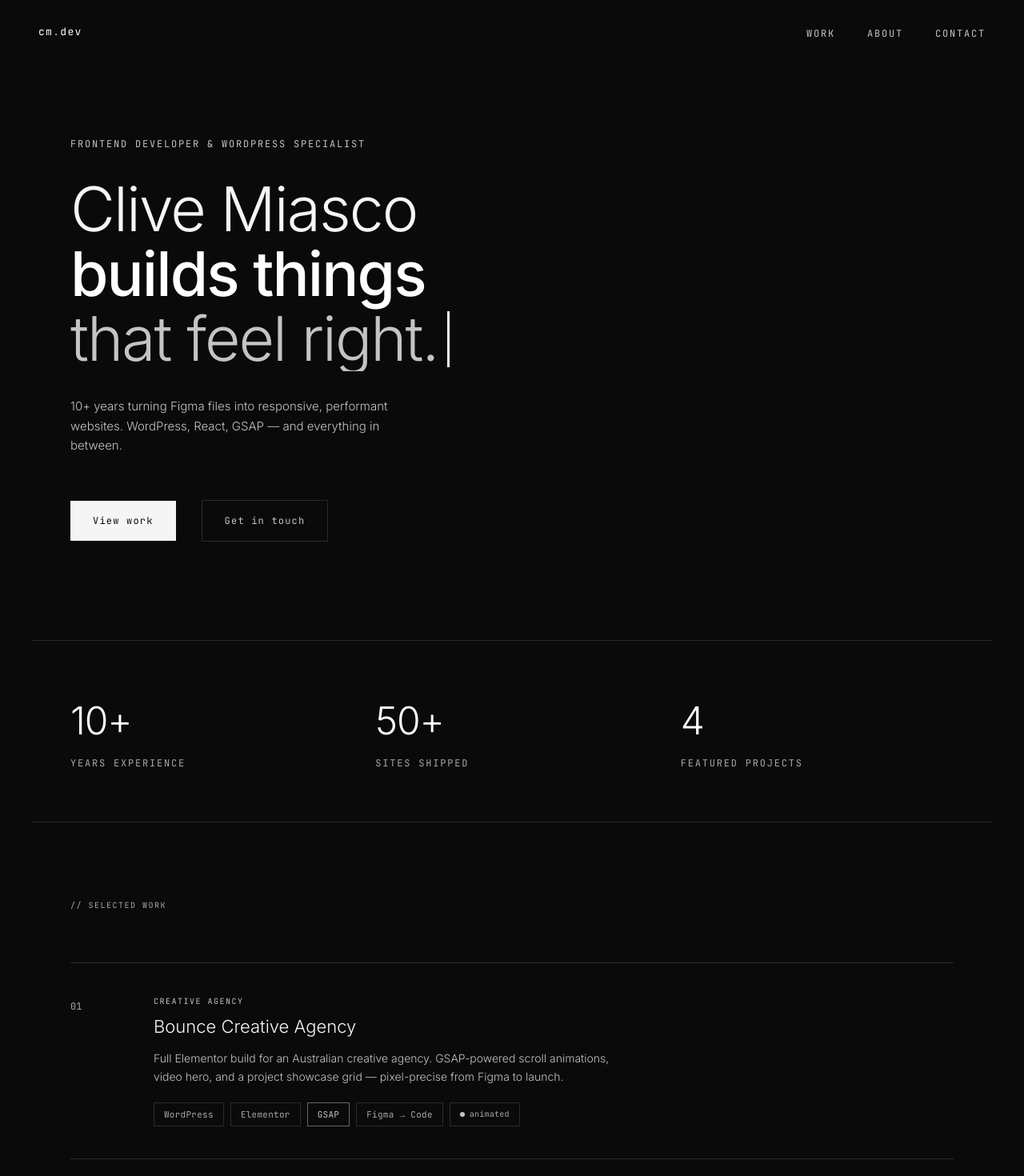
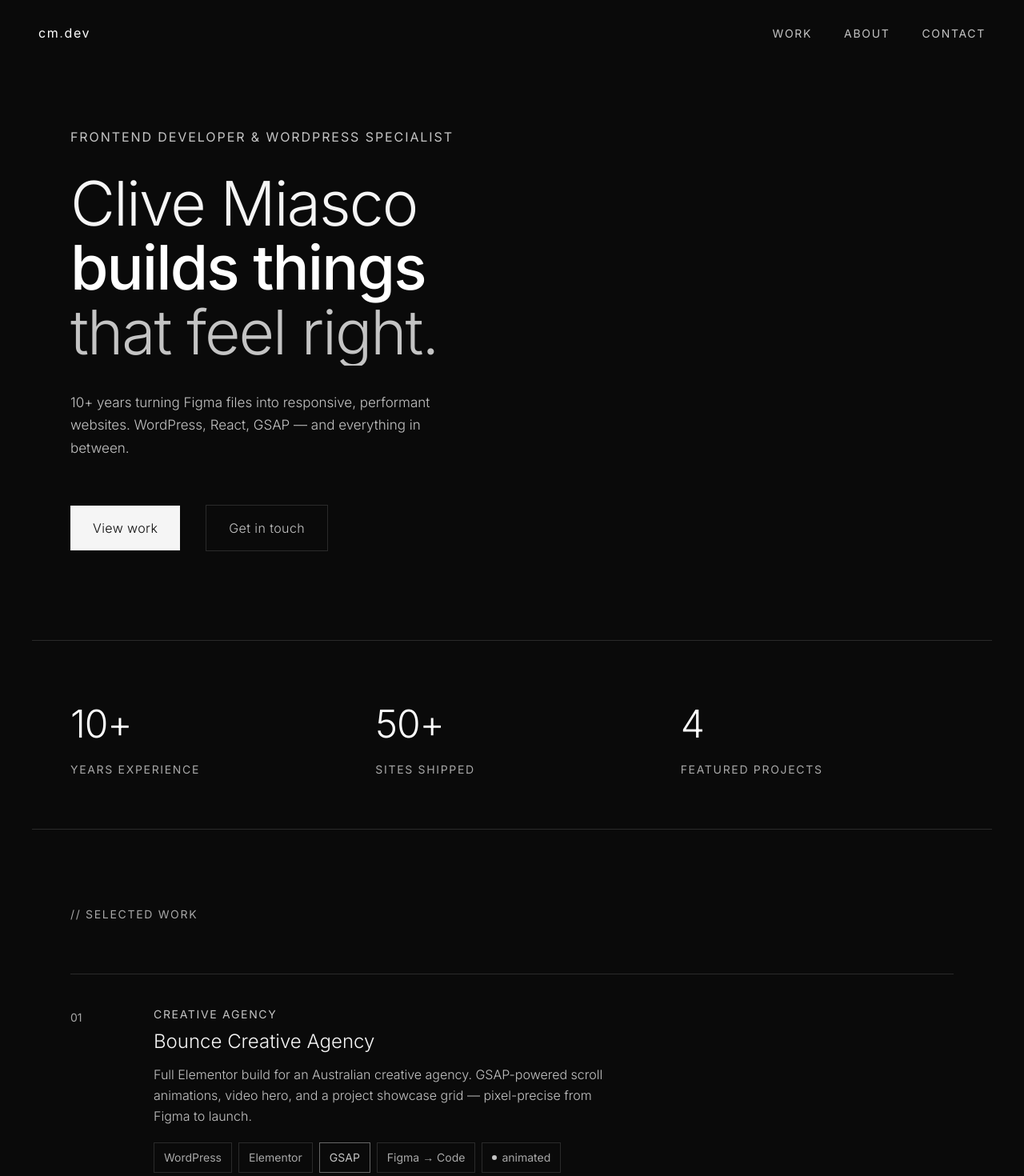
Before and after one commit to yobz/portfolio, a React (Vite) app: page / in a window 1280 px wide. Shown: the top 1470 px of the page at 80% size. Built offline with nearby package versions, Linux system fonts and the light colour scheme.

Commit message:
Minor updates on fonts and removal of unnecessary element

```diff
--- a/src/components/About.jsx
+++ b/src/components/About.jsx
@@ -43,37 +43,37 @@ export default function About() {
 
   return (
     <section id="about" ref={sectionRef} className="px-5 sm:px-8 lg:px-12 py-16 sm:py-24 border-t border-border">
-      <div className="mono text-[10px] text-subtle uppercase tracking-widest2 mb-16 reveal opacity-0">
+      <div className="label text-sm text-subtle mb-16 reveal opacity-0">
         // about
       </div>
 
       <div className="grid md:grid-cols-2 gap-12 md:gap-20">
         <div>
-          <p className="text-[15px] text-secondary font-light leading-relaxed mb-6 reveal opacity-0">
+          <p className="text-base sm:text-body-lg text-secondary font-light leading-relaxed mb-6 reveal opacity-0">
             Based in Bacolod, Philippines. 10+ years building responsive, performant websites
             for digital agencies and global clients — with a focus on faithful design execution
             and front-end craft.
           </p>
-          <p className="text-[15px] text-secondary font-light leading-relaxed mb-6 reveal opacity-0">
+          <p className="text-base sm:text-body-lg text-secondary font-light leading-relaxed mb-6 reveal opacity-0">
             I specialise in translating Figma mockups into pixel-precise Elementor and custom
             WordPress builds. My workflow integrates GSAP for animations that feel intentional —
             not decorative.
           </p>
-          <p className="text-[15px] text-secondary font-light leading-relaxed reveal opacity-0">
+          <p className="text-base sm:text-body-lg text-secondary font-light leading-relaxed reveal opacity-0">
             I've worked directly with Australian founders and agencies, and I bring AI-assisted
             tooling into my daily workflow to ship faster without cutting corners.
           </p>
         </div>
 
         <div>
-          <div className="mono text-[10px] text-subtle uppercase tracking-widest2 mb-6 reveal opacity-0">
+          <div className="label text-sm text-subtle mb-6 reveal opacity-0">
             // core stack
           </div>
           <div className="flex flex-wrap gap-2">
             {skills.map((s) => (
               <span
                 key={s.label}
-                className={`reveal mono text-[12px] border px-3 py-1.5 tracking-wide opacity-0 ${s.active
+                className={`reveal text-sm border px-3 py-2 font-normal tracking-normal opacity-0 ${s.active
                   ? 'text-primary border-border'
                   : 'text-subtle border-border/50'
                   }`}
--- a/src/components/Contact.jsx
+++ b/src/components/Contact.jsx
@@ -24,7 +24,7 @@ export default function Contact() {
 
   return (
     <section id="contact" ref={sectionRef} className="px-5 sm:px-8 lg:px-12 py-16 sm:py-24 border-t border-border">
-      <div className="mono text-[10px] text-subtle uppercase tracking-widest2 mb-16 reveal opacity-0">
+      <div className="label text-sm text-subtle mb-16 reveal opacity-0">
         // contact
       </div>
 
@@ -34,7 +34,7 @@ export default function Contact() {
           <span className="text-subtle">worth visiting.</span>
         </h2>
 
-        <p className="text-[14px] text-secondary font-light leading-relaxed mb-12 reveal opacity-0">
+        <p className="text-base text-secondary font-light leading-relaxed mb-12 reveal opacity-0">
           Open to full-time opportunities and select freelance projects.
           Based in Bacolod — available for in-person work at WrkPod.
         </p>
@@ -45,10 +45,10 @@ export default function Contact() {
             className="group flex items-center justify-between gap-4 border border-border px-5 sm:px-6 py-4 min-h-[64px] hover:border-secondary transition-colors duration-200"
           >
             <div className="min-w-0">
-              <div className="mono text-[10px] text-subtle uppercase tracking-widest2 mb-1">Email</div>
-              <div className="text-[14px] text-primary font-light break-all">cs.miasco@gmail.com</div>
+              <div className="label text-sm text-subtle mb-1">Email</div>
+              <div className="text-base text-primary font-light break-all">cs.miasco@gmail.com</div>
             </div>
-            <span className="mono text-[12px] text-subtle shrink-0 opacity-100 sm:opacity-0 sm:group-hover:opacity-100 transition-opacity duration-200">
+            <span className="text-sm text-subtle shrink-0 opacity-100 sm:opacity-0 sm:group-hover:opacity-100 transition-opacity duration-200">
               ↗
             </span>
           </a>
@@ -60,10 +60,10 @@ export default function Contact() {
             className="group flex items-center justify-between gap-4 border border-border px-5 sm:px-6 py-4 min-h-[64px] hover:border-secondary transition-colors duration-200"
           >
             <div className="min-w-0">
-              <div className="mono text-[10px] text-subtle uppercase tracking-widest2 mb-1">LinkedIn</div>
-              <div className="text-[14px] text-primary font-light break-all">linkedin.com/in/clivemiasco</div>
+              <div className="label text-sm text-subtle mb-1">LinkedIn</div>
+              <div className="text-base text-primary font-light break-all">linkedin.com/in/clivemiasco</div>
             </div>
-            <span className="mono text-[12px] text-subtle shrink-0 opacity-100 sm:opacity-0 sm:group-hover:opacity-100 transition-opacity duration-200">
+            <span className="text-sm text-subtle shrink-0 opacity-100 sm:opacity-0 sm:group-hover:opacity-100 transition-opacity duration-200">
               ↗
             </span>
           </a>
--- a/src/components/Footer.jsx
+++ b/src/components/Footer.jsx
@@ -1,10 +1,10 @@
 export default function Footer() {
   return (
     <footer className="px-5 sm:px-8 lg:px-12 py-8 pb-[max(2rem,env(safe-area-inset-bottom))] border-t border-border flex flex-col sm:flex-row items-start sm:items-center justify-between gap-4">
-      <span className="mono text-[12px] text-white tracking-widest">
+      <span className="text-sm text-white tracking-widest font-normal">
         cm<span className="text-subtle">.</span>dev
       </span>
-      <span className="mono text-[10px] text-subtle">
+      <span className="text-sm text-subtle">
         © {new Date().getFullYear()} Clive Miasco
       </span>
     </footer>
--- a/src/components/Hero.jsx
+++ b/src/components/Hero.jsx
@@ -44,7 +44,7 @@ export default function Hero() {
   return (
     <section className="min-h-screen flex flex-col justify-center px-5 sm:px-8 lg:px-12 pt-28 sm:pt-32 pb-16 sm:pb-20">
       <div ref={eyebrowRef} className="flex items-start sm:items-center gap-3 mb-8 opacity-0">
-        <span className="mono text-[11px] sm:text-[12px] text-secondary uppercase tracking-widest2 leading-relaxed">
+        <span className="label text-sm sm:text-base text-secondary leading-relaxed">
           Frontend Developer &amp; WordPress Specialist
         </span>
       </div>
@@ -66,7 +66,7 @@ export default function Hero() {
         </div>
       </h1>
 
-      <p ref={taglineRef} className="mt-8 mb-14 text-[15px] text-secondary font-light leading-relaxed max-w-[420px] opacity-0">
+      <p ref={taglineRef} className="mt-8 mb-14 text-base sm:text-body-lg text-secondary font-light leading-relaxed max-w-[480px] opacity-0">
         10+ years turning Figma files into responsive, performant websites.
         WordPress, React, GSAP — and everything in between.
       </p>
@@ -74,13 +74,13 @@ export default function Hero() {
       <div ref={ctaRef} className="flex flex-col sm:flex-row sm:items-center gap-4 sm:gap-8">
         <a
           href="#work"
-          className="mono text-[12px] tracking-widest bg-primary text-bg px-7 py-4 text-center hover:bg-white transition-colors duration-200 opacity-0 min-h-[48px] flex items-center justify-center"
+          className="text-sm sm:text-base tracking-wide bg-primary text-bg px-7 py-4 text-center hover:bg-white transition-colors duration-200 opacity-0 min-h-[48px] flex items-center justify-center"
         >
           View work
         </a>
         <a
           href="#contact"
-          className="mono text-[12px] tracking-widest text-secondary border border-border px-7 py-4 text-center hover:border-subtle hover:text-primary transition-all duration-200 opacity-0 min-h-[48px] flex items-center justify-center"
+          className="text-sm sm:text-base tracking-wide text-secondary border border-border px-7 py-4 text-center hover:border-subtle hover:text-primary transition-all duration-200 opacity-0 min-h-[48px] flex items-center justify-center"
         >
           Get in touch
         </a>
--- a/src/components/Nav.jsx
+++ b/src/components/Nav.jsx
@@ -34,7 +34,7 @@ export default function Nav() {
           scrolled || menuOpen ? 'bg-bg/90 backdrop-blur-sm border-b border-border' : ''
         }`}
       >
-        <span className="mono text-[13px] text-white tracking-widest">
+        <span className="text-sm sm:text-base text-white tracking-widest font-normal">
           cm<span className="text-subtle">.</span>dev
         </span>
 
@@ -43,7 +43,7 @@ export default function Nav() {
             <li key={link}>
               <a
                 href={`#${link}`}
-                className="mono text-[12px] text-secondary uppercase tracking-widest2 hover:text-primary transition-colors duration-200 relative group py-2"
+                className="label text-sm text-secondary hover:text-primary transition-colors duration-200 relative group py-2"
               >
                 {link}
                 <span className="absolute -bottom-0.5 left-0 w-0 h-px bg-primary transition-all duration-300 group-hover:w-full" />
@@ -73,7 +73,7 @@ export default function Nav() {
                 <a
                   href={`#${link}`}
                   onClick={closeMenu}
-                  className="block mono text-[14px] text-secondary uppercase tracking-widest2 py-4 border-b border-border hover:text-primary transition-colors duration-200"
+                  className="block label text-base text-secondary py-4 border-b border-border hover:text-primary transition-colors duration-200"
                 >
                   {link}
                 </a>
--- a/src/components/Stats.jsx
+++ b/src/components/Stats.jsx
@@ -13,7 +13,7 @@ export default function Stats() {
             <p className="text-[clamp(32px,4vw,48px)] font-light text-white tracking-tight">
               {stat.value}
             </p>
-            <p className="mono text-[12px] text-subtle uppercase tracking-widest2 mt-2">
+            <p className="label text-sm text-subtle mt-2">
               {stat.label}
             </p>
           </div>
--- a/src/components/Work.jsx
+++ b/src/components/Work.jsx
@@ -72,7 +72,7 @@ export default function Work() {
 
   return (
     <section id="work" ref={sectionRef} className="px-5 sm:px-8 lg:px-12 py-16 sm:py-24">
-      <div className="mono text-[10px] text-subtle uppercase tracking-widest2 mb-16 section-label opacity-0">
+      <div className="label text-sm text-subtle mb-16 section-label opacity-0">
         // selected work
       </div>
 
@@ -87,23 +87,23 @@ export default function Work() {
             className="group flex flex-col md:flex-row md:items-start gap-4 md:gap-6 py-8 sm:py-10 border-t border-border hover:border-secondary transition-colors duration-300 opacity-0"
           >
             <div className="flex-shrink-0 w-20">
-              <span className="mono text-[12px] text-subtle">{p.num}</span>
+              <span className="text-sm text-subtle font-normal">{p.num}</span>
             </div>
 
             <div className="flex-1 min-w-0">
               <div className="flex items-start justify-between gap-4 mb-3">
                 <div className="min-w-0">
-                  <span className="mono text-[10px] text-secondary uppercase tracking-widest2 block mb-2">{p.type}</span>
-                  <h3 className="text-[20px] sm:text-[22px] font-light text-primary group-hover:text-white transition-colors duration-200">
+                  <span className="label text-sm text-secondary block mb-2">{p.type}</span>
+                  <h3 className="text-xl sm:text-2xl font-light text-primary group-hover:text-white transition-colors duration-200">
                     {p.title}
                   </h3>
                 </div>
-                <span className="mono text-[12px] text-subtle mt-1 flex-shrink-0 opacity-100 md:opacity-0 md:group-hover:opacity-100 transition-opacity duration-200 flex items-center gap-1">
+                <span className="text-sm text-subtle mt-1 flex-shrink-0 opacity-100 md:opacity-0 md:group-hover:opacity-100 transition-opacity duration-200 flex items-center gap-1">
                   visit ↗
                 </span>
               </div>
 
-              <p className="text-[14px] text-secondary font-light leading-relaxed mb-5 max-w-xl">
+              <p className="text-base text-secondary font-light leading-relaxed mb-5 max-w-xl">
                 {p.desc}
               </p>
 
@@ -111,7 +111,7 @@ export default function Work() {
                 {p.tags.map((tag) => (
                   <span
                     key={tag}
-                    className={`mono text-[11px] border px-3 py-1.5 tracking-wide ${tag === 'GSAP' || tag === 'LiveCanvas'
+                    className={`text-sm border px-3 py-2 font-normal tracking-normal ${tag === 'GSAP' || tag === 'LiveCanvas'
                         ? 'text-secondary border-secondary/50'
                         : 'text-subtle border-border'
                       }`}
@@ -120,7 +120,7 @@ export default function Work() {
                   </span>
                 ))}
                 {p.animation && (
-                  <span className="mono text-[10px] text-subtle border border-border px-3 py-1.5 tracking-wide flex items-center gap-1.5">
+                  <span className="text-sm text-subtle border border-border px-3 py-2 font-normal tracking-normal flex items-center gap-1.5">
                     <span className="w-1.5 h-1.5 rounded-full bg-secondary inline-block" />
                     animated
                   </span>
--- a/src/index.css
+++ b/src/index.css
@@ -1,4 +1,4 @@
-@import url('https://fonts.googleapis.com/css2?family=Inter:wght@300;400;500&family=JetBrains+Mono:wght@400;500&display=swap');
+@import url('https://fonts.googleapis.com/css2?family=Inter:wght@300;400;500&display=swap');
 
 @tailwind base;
 @tailwind components;
@@ -20,7 +20,9 @@
     background-color: #0a0a0a;
     color: #f5f5f5;
     font-family: 'Inter', sans-serif;
+    font-size: 1rem;
     font-weight: 300;
+    line-height: 1.65;
     -webkit-font-smoothing: antialiased;
     -moz-osx-font-smoothing: grayscale;
     overflow-x: hidden;
@@ -47,7 +49,10 @@
 }
 
 @layer utilities {
-  .mono {
-    font-family: 'JetBrains Mono', monospace;
+  .label {
+    font-family: 'Inter', sans-serif;
+    font-weight: 400;
+    letter-spacing: 0.12em;
+    text-transform: uppercase;
   }
 }
--- a/tailwind.config.js
+++ b/tailwind.config.js
@@ -8,7 +8,9 @@ export default {
     extend: {
       fontFamily: {
         sans: ['Inter', 'sans-serif'],
-        mono: ['"JetBrains Mono"', 'monospace'],
+      },
+      fontSize: {
+        'body-lg': ['1.0625rem', { lineHeight: '1.7' }],
       },
       colors: {
         bg: '#0a0a0a',
```
